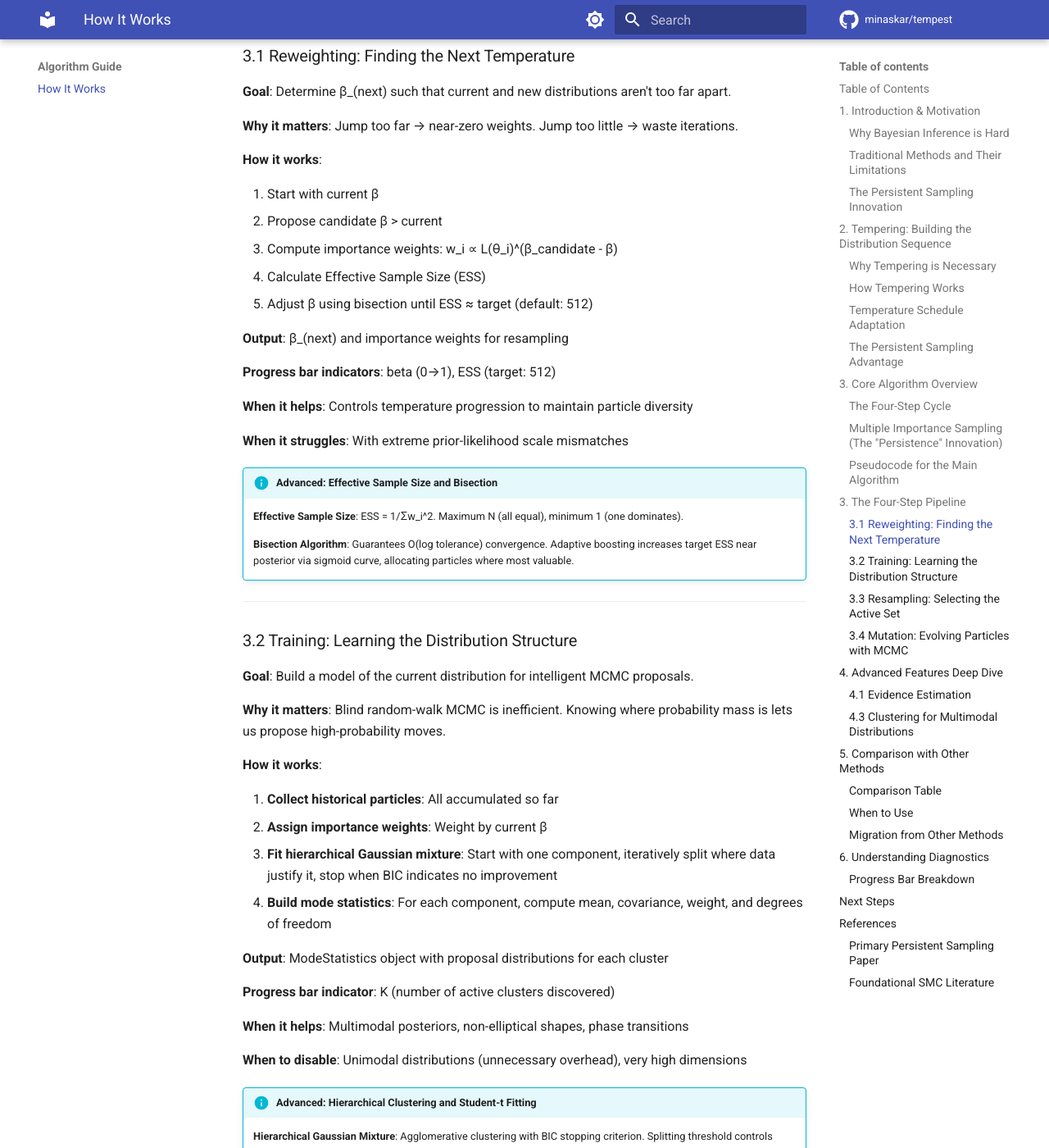
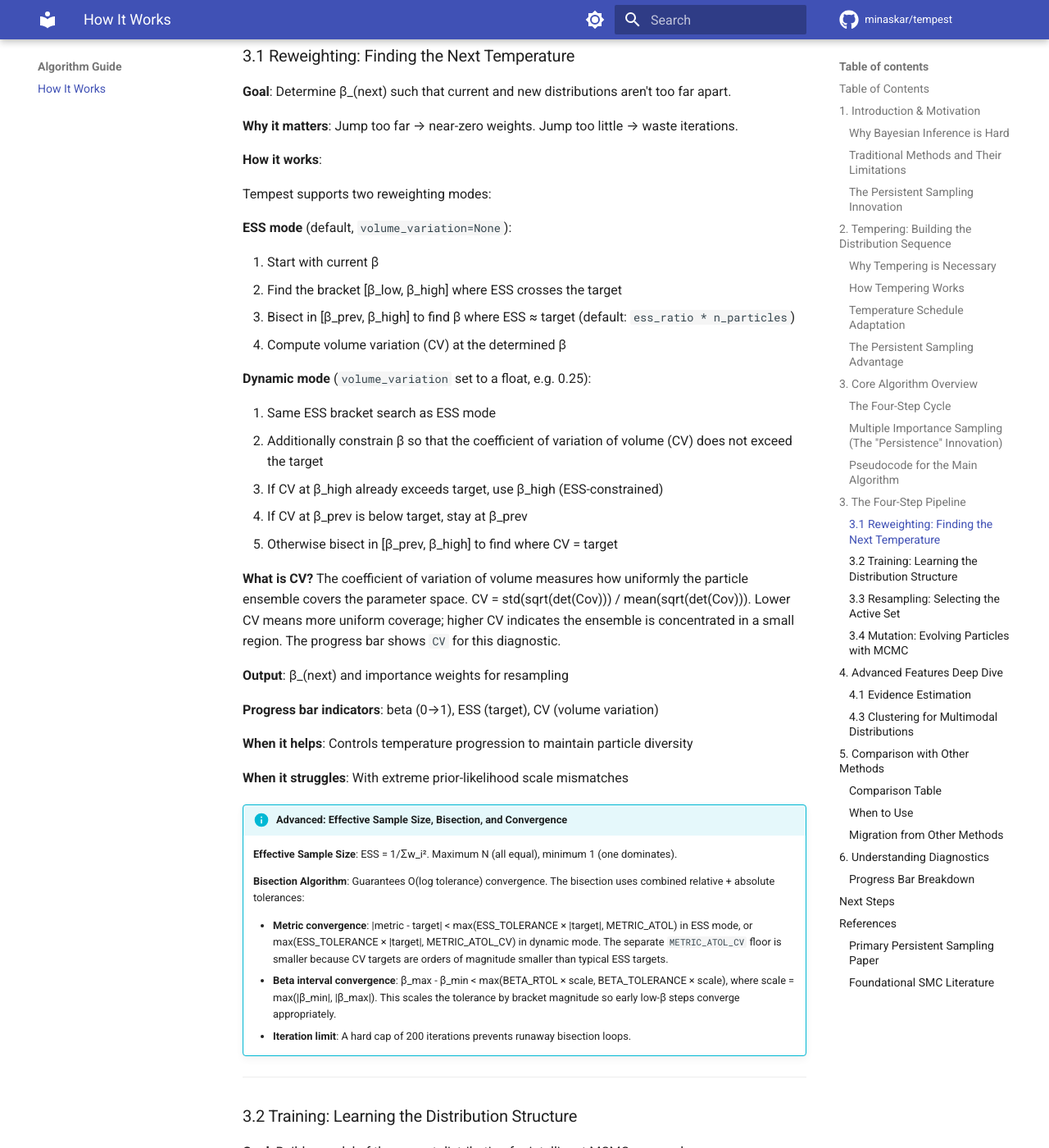
Before and after one commit to minaskar/tempest, an MkDocs documentation site: the page built from docs/how_it_works.md, in a window 1280 px wide and 1400 px high, scrolled down 5989 px. Shown: the whole window at 82% size. Built offline with MkDocs 1.6.1 and Material for MkDocs 9.7.7, drawn with Linux system fonts in a browser that asks for light colours; comment, search, counter and statistics services are not loaded; some of the changed text lies outside the part shown.

Commit message:
docs: add cv property, dynamic mode, tolerance docs; fix lint in tests
- Document sampler.cv property and CV in progress bar diagnostics
- Document volume_variation parameter and dynamic reweighting mode
- Document bisection tolerance constants (BETA_RTOL, METRIC_ATOL, METRIC_ATOL_CV)
- Document covariance regularization for singular matrices
- Update CHANGELOG with new documentation entries
- Fix F841 unused variable in test_steps.py
- Fix E203 whitespace and W291/W293 trailing whitespace in test files
- Ignore .opencode/ in .gitignore

````diff
--- a/docs/how_it_works.md
+++ b/docs/how_it_works.md
@@ -232,25 +232,42 @@ return samples, log_evidence
 
 **How it works**:
 
+Tempest supports two reweighting modes:
+
+**ESS mode** (default, `volume_variation=None`):
+
 1. Start with current β
-2. Propose candidate β > current
-3. Compute importance weights: w_i ∝ L(θ_i)^(β_candidate - β)
-4. Calculate Effective Sample Size (ESS)
-5. Adjust β using bisection until ESS ≈ target (default: 512)
+2. Find the bracket [β_low, β_high] where ESS crosses the target
+3. Bisect in [β_prev, β_high] to find β where ESS ≈ target (default: `ess_ratio * n_particles`)
+4. Compute volume variation (CV) at the determined β
+
+**Dynamic mode** (`volume_variation` set to a float, e.g. 0.25):
+
+1. Same ESS bracket search as ESS mode
+2. Additionally constrain β so that the coefficient of variation of volume (CV) does not exceed the target
+3. If CV at β_high already exceeds target, use β_high (ESS-constrained)
+4. If CV at β_prev is below target, stay at β_prev
+5. Otherwise bisect in [β_prev, β_high] to find where CV = target
+
+**What is CV?** The coefficient of variation of volume measures how uniformly the particle ensemble covers the parameter space. CV = std(sqrt(det(Cov))) / mean(sqrt(det(Cov))). Lower CV means more uniform coverage; higher CV indicates the ensemble is concentrated in a small region. The progress bar shows `CV` for this diagnostic.
 
 **Output**: β_(next) and importance weights for resampling
 
-**Progress bar indicators**: beta (0→1), ESS (target: 512)
+**Progress bar indicators**: beta (0→1), ESS (target), CV (volume variation)
 
 **When it helps**: Controls temperature progression to maintain particle diversity
 
 **When it struggles**: With extreme prior-likelihood scale mismatches
 
-!!! info "Advanced: Effective Sample Size and Bisection"
+!!! info "Advanced: Effective Sample Size, Bisection, and Convergence"
 
-    **Effective Sample Size**: ESS = 1/Σw_i^2. Maximum N (all equal), minimum 1 (one dominates).
+    **Effective Sample Size**: ESS = 1/Σw_i². Maximum N (all equal), minimum 1 (one dominates).
 
-    **Bisection Algorithm**: Guarantees O(log tolerance) convergence. Adaptive boosting increases target ESS near posterior via sigmoid curve, allocating particles where most valuable.
+    **Bisection Algorithm**: Guarantees O(log tolerance) convergence. The bisection uses combined relative + absolute tolerances:
+
+    - **Metric convergence**: |metric - target| < max(ESS_TOLERANCE × |target|, METRIC_ATOL) in ESS mode, or max(ESS_TOLERANCE × |target|, METRIC_ATOL_CV) in dynamic mode. The separate `METRIC_ATOL_CV` floor is smaller because CV targets are orders of magnitude smaller than typical ESS targets.
+    - **Beta interval convergence**: β_max - β_min < max(BETA_RTOL × scale, BETA_TOLERANCE × scale), where scale = max(|β_min|, |β_max|). This scales the tolerance by bracket magnitude so early low-β steps converge appropriately.
+    - **Iteration limit**: A hard cap of 200 iterations prevents runaway bisection loops.
 
 ---
 
@@ -282,6 +299,8 @@ return samples, log_evidence
     **Student-t Fitting**: Each component uses multivariate Student-t: p(θ|μ,Σ,ν) for heavy tails. Degrees of freedom ν fit via maximum likelihood.
 
     **Mode Statistics Structure**: Contains n_modes, means[K,d], covariances[K,d,d], weights[K], dfs[K], assignments[N]. Enables per-cluster MCMC with adaptive step sizes.
+
+    **Singular Covariance Regularization**: When resampled particles are degenerate (e.g., all duplicates in a small cluster, or fewer data points than dimensions), the covariance matrix may not be positive definite, causing `LinAlgError`. Both `fit_mvstud` (EM algorithm) and the `ModeStatistics` constructor automatically add diagonal regularization (floor value 1e-6, scaled by the covariance trace) when Cholesky decomposition or inversion fails, ensuring the algorithm continues gracefully.
 
 ---
 
@@ -481,7 +500,7 @@ return samples, log_evidence
 ### Progress Bar Breakdown
 
 ```
-Iter: 50 [beta=0.85, ESS=512, logZ=-15.3, logL=-12.1, acc=0.42, steps=10, eff=0.85, K=3]
+Iter: 50 [beta=0.85, ESS=512, logZ=-15.3, logL=-12.1, acc=0.42, steps=10, eff=0.85, K=3, CV=0.05]
 ```
 
 | Indicator | Healthy Range | What It Means |
@@ -494,6 +513,7 @@ Iter: 50 [beta=0.85, ESS=512, logZ=-15.3, logL=-12.1, acc=0.42, steps=10, eff=0.
 | steps | d-10×d okay | MCMC steps taken |
 | eff | >0.1 healthy | MCMC efficiency |
 | K | ≥1 healthy | Number of clusters |
+| CV | Decreasing toward 0 | Coefficient of variation of volume (lower = more uniform coverage) |
 
 **Healthy sampling**: Smooth β progression, ESS tracking target, logZ converging, acc>0.15, eff>0.1, K reflects modes
 
````
Also changed, not shown: CHANGELOG.md (+19 -0 lines), docs/api/sampler.md (+9 -0 lines), docs/user_guide/advanced.md (+25 -0 lines), docs/user_guide/basic_usage.md (+1 -0 lines), 4 other files.
